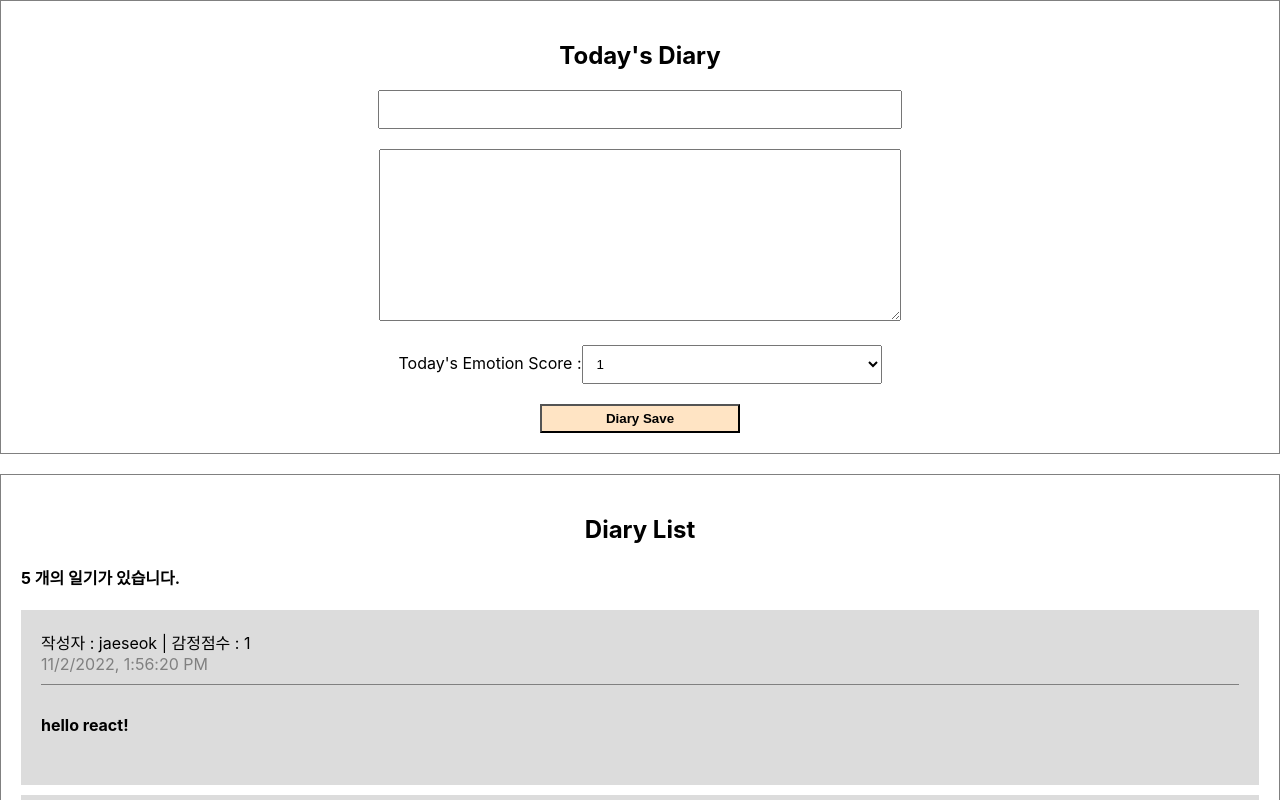
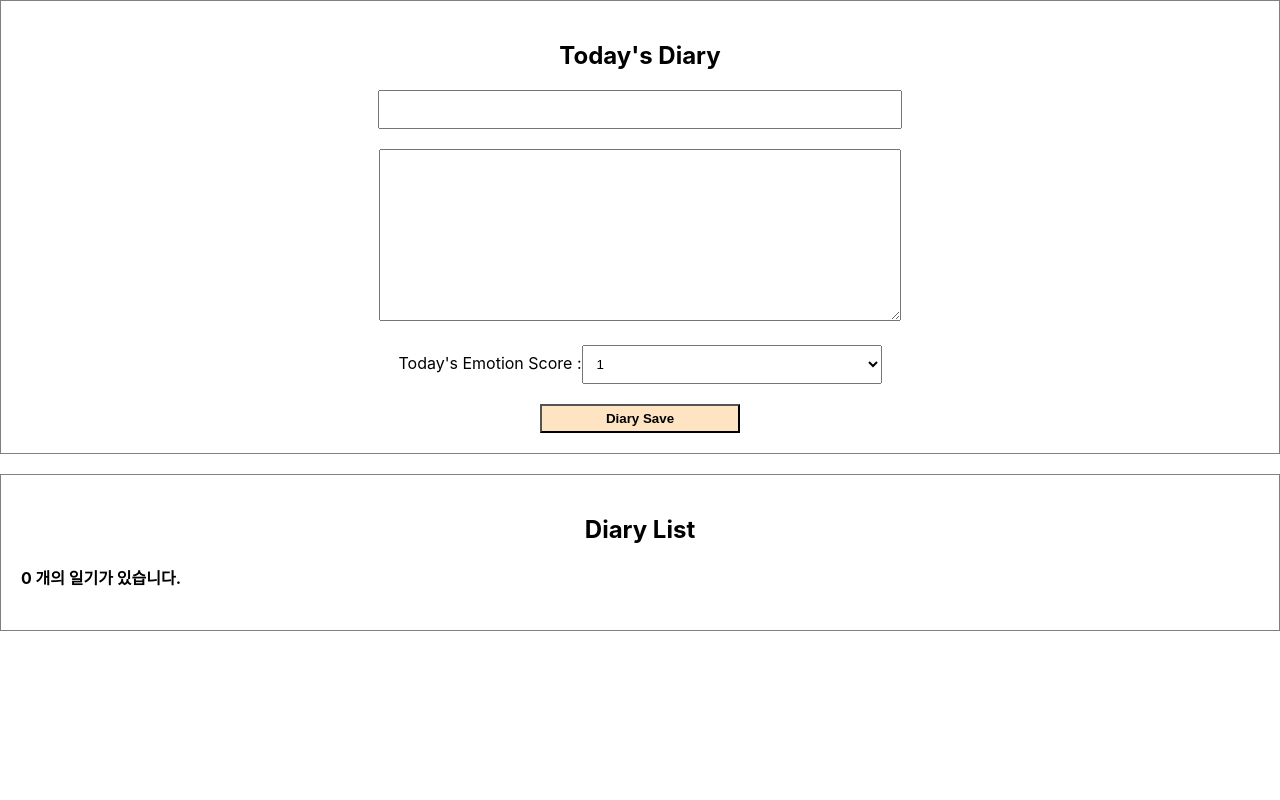
Before and after one commit to jaeseok-go/react-example, a React (Create React App) app: page / in a window 1280 px wide. Shown: the top 800 px of the page. Built offline with nearby package versions, Linux system fonts and the light colour scheme.

Commit message:
일기 crud 기능 개발

```diff
--- a/src/App.js
+++ b/src/App.js
@@ -1,50 +1,43 @@
+import {useState, useRef} from 'react';
 import DiaryEditor from './DiaryEditor';
 import './App.css';
 import DiaryList from './DiaryList';
 
-const dummyList = [
-  {
-    id: 1,
-    author: "jaeseok",
-    content: "hello react!",
-    emotion: 1,
-    createdDate: new Date().getTime()
-  },
-  {
-    id: 2,
-    author: "jeeyu",
-    content: "hello java!",
-    emotion: 5,
-    createdDate: new Date().getTime()
-  },
-  {
-    id: 3,
-    author: "doong",
-    content: "hello javascript!",
-    emotion: 2,
-    createdDate: new Date().getTime()
-  },
-  {
-    id: 4,
-    author: "hyojung",
-    content: "hello html!",
-    emotion: 3,
-    createdDate: new Date().getTime()
-  },
-  {
-    id: 5,
-    author: "taehee",
-    content: "hello css!",
-    emotion: 4,
-    createdDate: new Date().getTime()
-  },
-];
+function App() {
+  const [data, setData] = useState([]);
+  const dataId = useRef(1);
+  const onCreate = (author, content, emotion) => {
+    const createdDate = new Date().getTime();
+    const newItem = {
+      author,
+      content,
+      emotion,
+      createdDate,
+      id : dataId.current
+    };
+    dataId.current += 1;
 
-function App() {
+    setData([
+      newItem,
+      ...data
+    ])
+  };
+
+  const onRemove = (id) => {
+    const newDiaryList = data.filter((diary)=>(diary.id != id));
+    setData(newDiaryList);
+  }
+
+  const onEdit = (id, newContent) => {
+    const newDiaryList = data.map((diary)=>(
+          diary.id === id ? {...diary, content: newContent} : diary));
+
+    setData(newDiaryList);
+  }
   return (
     <div className="App">
-      <DiaryEditor />
-      <DiaryList diaries={dummyList}/>
+      <DiaryEditor onCreate={onCreate}/>
+      <DiaryList onEdit={onEdit} onRemove={onRemove} diaries={data}/>
     </div>
   );
 }
--- a/src/DiaryEditor.js
+++ b/src/DiaryEditor.js
@@ -1,6 +1,6 @@
 import {useState, useRef} from 'react';
 
-const DiaryEditor = () => {
+const DiaryEditor = ({onCreate}) => {
 
     const authorInput = useRef();
     const contentInput = useRef();
@@ -28,7 +28,13 @@ const DiaryEditor = () => {
             return ;
         }
 
-        alert("Save Success!")
+        onCreate(state.author, state.content, state.emotion);
+        alert("Save Success!!");
+        setState({
+            author: "",
+            content: "",
+            emotion: 1
+        });
     }
 
     return (
--- a/src/DiaryItem.js
+++ b/src/DiaryItem.js
@@ -1,14 +1,56 @@
-const DiaryItem = ({author, content, emotion, createdDate})=> {
+import {useState} from 'react';
+
+const DiaryItem = ({onEdit, onRemove, id, author, content, emotion, createdDate})=> {
+    const [isEdit, setIsEdit] = useState(false);
+    const toggleIsEdit = () => setIsEdit(!isEdit);
+
+    const [localContent, setLocalContent] = useState(content);
+
+    const handleRemoveItem = (e) => {
+        if (window.confirm(`${id}번째 일기를 정말 삭제하시겠습니까?`)) {
+            onRemove(id);
+        }
+    }
+
+    const handleQuitEdit = () => {
+        setIsEdit(false);
+        setLocalContent(content);
+    }
+
+    const handleCompleteEdit = () => {
+        onEdit(id, localContent);
+        alert("Edit Success!");
+        toggleIsEdit();
+    }
+
     return (
         <div className="DiaryItem">
             <div className="info">
                 <span>작성자 : {author} | 감정점수 : {emotion}</span>
                 <br/>
-                <span class="date"> {new Date(createdDate).toLocaleString()} </span>
+                <span className="date"> {new Date(createdDate).toLocaleString()} </span>
             </div>
             <div className="content">
-                {content}
+                {isEdit ?
+                <>
+                    <textarea value={localContent} onChange={(e) => (setLocalContent(e.target.value))}>
+                    </textarea>
+                </> :
+                <>
+                    {content}
+                </>}
             </div>
+
+            {isEdit ?
+                <>
+                    <button onClick={handleQuitEdit}>Cancel</button>
+                    <button onClick={handleCompleteEdit}>Complete</button>
+                </> :
+                <>
+                    <button onClick={toggleIsEdit}>Edit</button>
+                    <button onClick={handleRemoveItem}>Remove</button>
+                </>}
+
         </div>
     );
 }
--- a/src/DiaryList.js
+++ b/src/DiaryList.js
@@ -1,13 +1,13 @@
 import DiaryItem from "./DiaryItem";
 
-const DiaryList = ({diaries}) => {
+const DiaryList = ({onEdit, onRemove, diaries}) => {
     return (
         <div className="DiaryList">
             <h2>Diary List</h2>
             <h4>{diaries.length} 개의 일기가 있습니다.</h4>
             <div>
                 {diaries.map((diary)=>(
-                    <DiaryItem key={diary.id} {...diary}/>
+                    <DiaryItem onEdit={onEdit} onRemove={onRemove} key={diary.id} {...diary}/>
                 ))}
             </div>
         </div>
```
